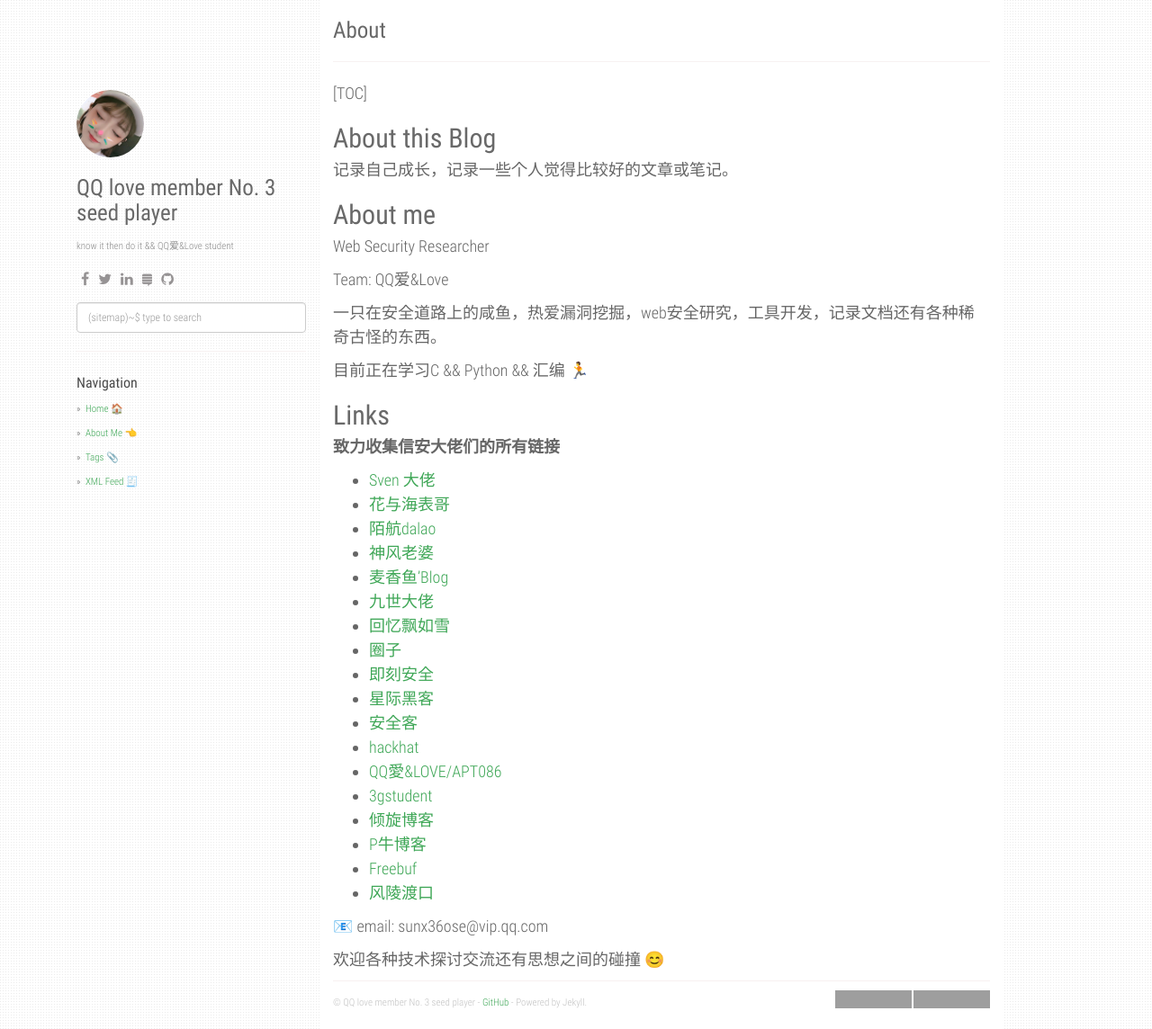
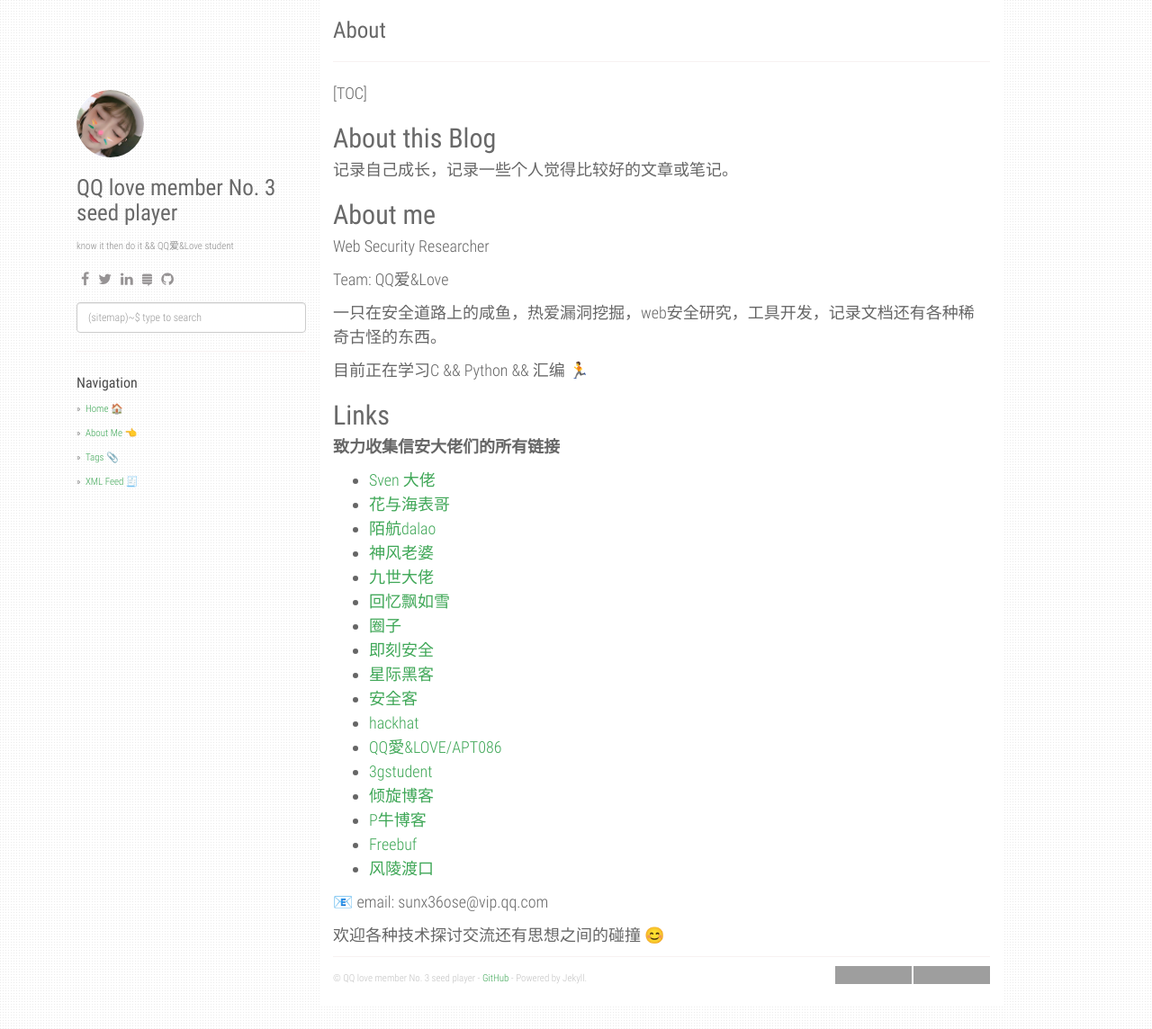
Before and after one commit to fuchen666/ppbibo.github.io, a Jekyll site: the page built from about.md, in a window 1280 px wide and 1144 px high. Shown: the whole window at 90% size. Built offline with Jekyll 4.4.1, drawn with Linux system fonts in a browser that asks for light colours; grey boxes are pictures that could not be loaded.

Commit message:
update file

```diff
--- a/about.md
+++ b/about.md
@@ -37,7 +37,6 @@ Team: QQ爱&Love
 - [花与海表哥](https://ctf.dog/)
 - [陌航dalao](https://www.wileysec.com/)
 - [神风老婆](https://www.cnblogs.com/wh4am1/)
-- [麦香鱼'Blog](http://www.maixiangyu.xyz/)
 - [九世大佬](https://422926799.github.io/)
 - [回忆飘如雪](http://gv7.me/)
 - [圈子](https://www.secquan.org/)
```
Also changed, not shown: 1 other file.
